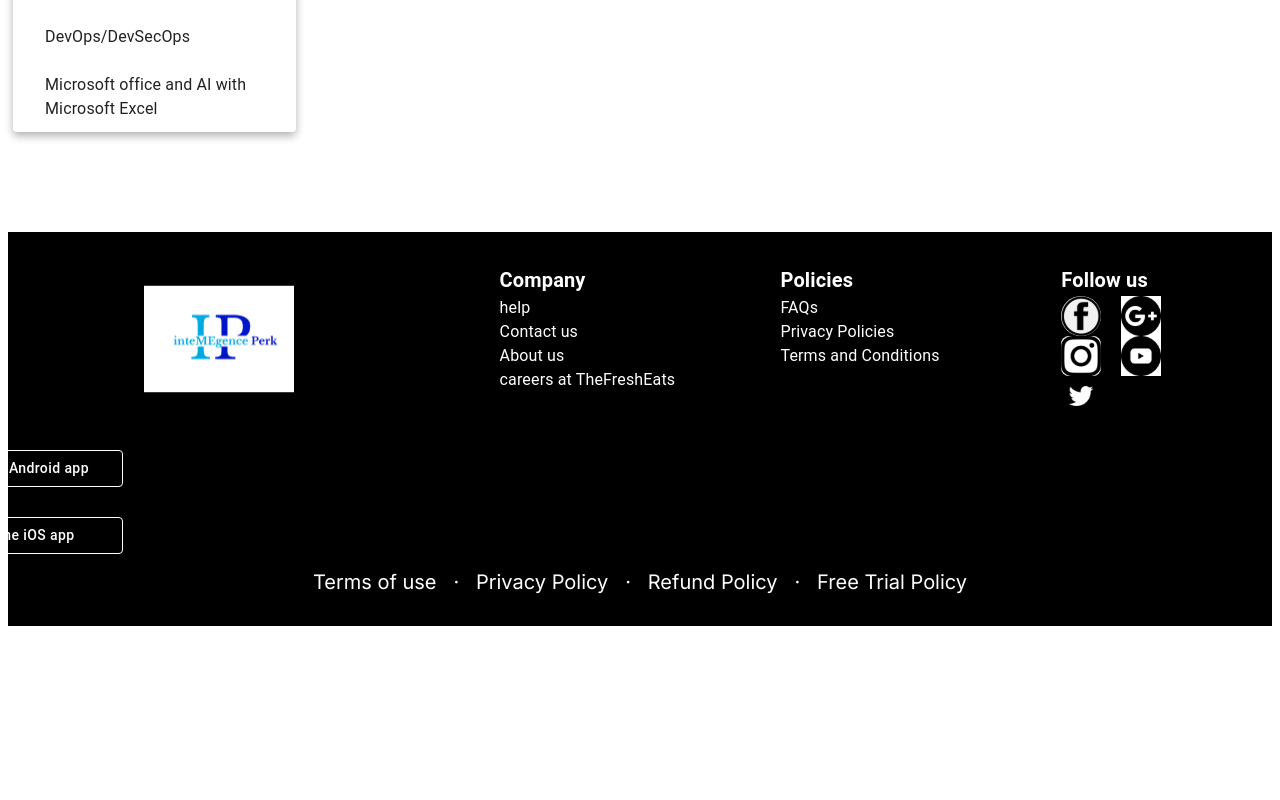
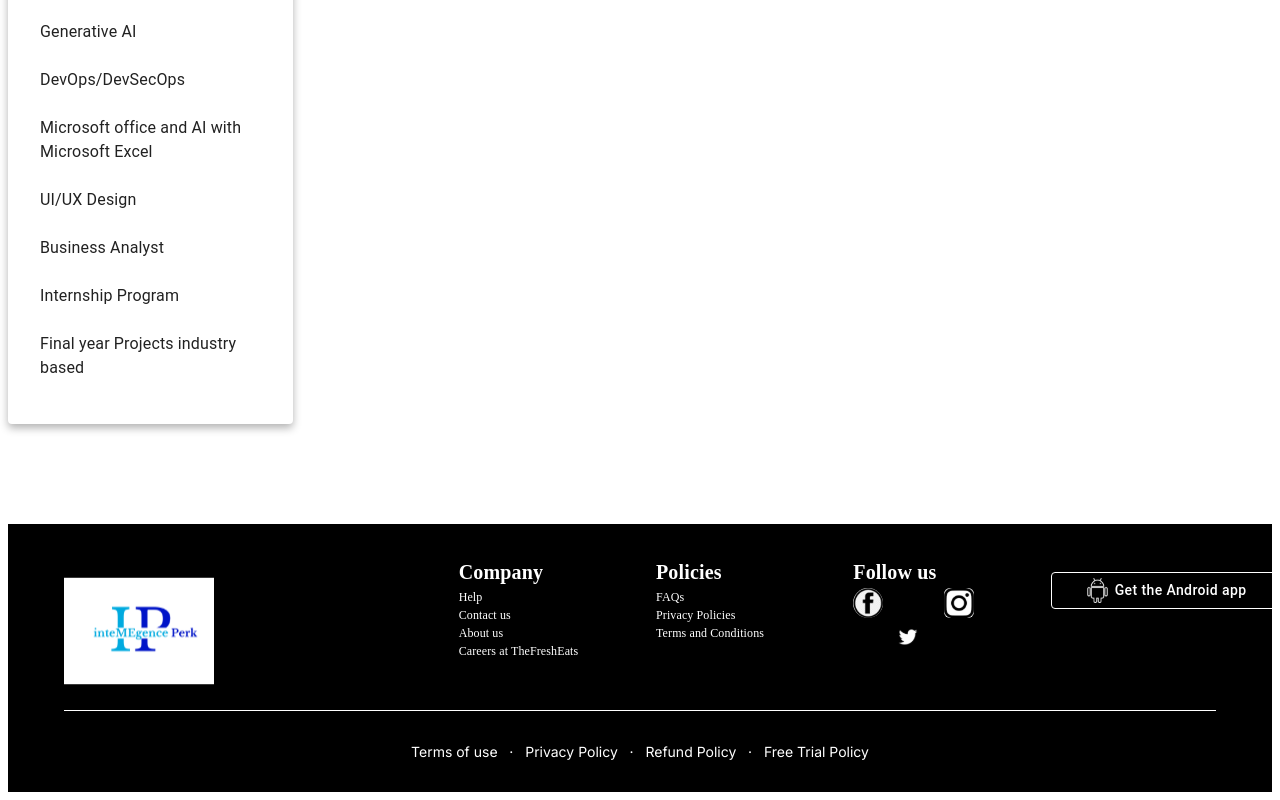
Before and after one commit to Kunalsingh6163/Project_v1, a Next.js app: page /courses in a window 1280 px wide. Shown: the part 549-1349 px from the top of the page. Before the commit the page ends 1183 px from the top, so only its background shows below. Built offline with nearby package versions, Linux system fonts and the light colour scheme.

Commit message:
footer update

```diff
--- a/src/app/component/Footer/Footer.tsx
+++ b/src/app/component/Footer/Footer.tsx
@@ -1,102 +1,140 @@
 import React from "react";
-import { Typography, Box, Grid, Container, Button } from "@mui/material";
+import { Typography, Box, Grid, Button } from "@mui/material";
 import Image from "next/image";
+import { Container } from "@mui/system";
 
 function Footer() {
   return (
     <Box
-      width={{ xs: "100%", md: "100%" }}
+      width="100%"
+      height="auto"
       sx={{
-        position: { xs: "relative", md: "relative" },
-        marginTop: { xs: "100px", md: "10px" },
+        position: "relative",
+        marginTop: { xs: "100px", md: "50px" },
         backgroundColor: "black",
         color: "white",
         py: 4,
-        height: { xs: "750px", lg: "auto" },
       }}
     >
-      <Grid container justifyContent="space-between" alignItems="flex-start">
+      <Container maxWidth="lg">
+        <Grid
+          container
+          spacing={4}
+          justifyContent="space-between"
+          alignItems="flex-start"
+        >
           <Grid
             item
             xs={12}
+            sm={6}
             md={4}
             display="flex"
             flexDirection="column"
-          alignItems="center"
+            alignItems={{ xs: "center", sm: "flex-start" }}
           >
             <Box mb={2}>
               <Image src="/Logo.svg" alt="Logo" width={150} height={150} />
             </Box>
           </Grid>
-        <Grid item xs={12} md={2}>
-          <Typography variant="h6" fontWeight="700">
+          <Grid item xs={6} sm={4} md={2}>
+            <Typography
+              variant="h6"
+              fontWeight="700"
+              sx={{ fontFamily: "poppins" }}
+            >
               Company
             </Typography>
-          <Typography>help</Typography>
-          <Typography>Contact us</Typography>
-          <Typography>About us</Typography>
-          <Typography>careers at TheFreshEats</Typography>
+            <Typography sx={{ fontFamily: "poppins", fontSize: "12px" }}>
+              Help
+            </Typography>
+            <Typography sx={{ fontFamily: "poppins", fontSize: "12px" }}>
+              Contact us
+            </Typography>
+            <Typography sx={{ fontFamily: "poppins", fontSize: "12px" }}>
+              About us
+            </Typography>
+            <Typography sx={{ fontFamily: "poppins", fontSize: "12px" }}>
+              Careers at TheFreshEats
+            </Typography>
           </Grid>
-        <Grid item xs={12} md={2}>
-          <Typography variant="h6" fontWeight="700">
+          <Grid item xs={6} sm={4} md={2}>
+            <Typography
+              variant="h6"
+              fontWeight="700"
+              sx={{ fontFamily: "poppins" }}
+            >
               Policies
             </Typography>
-          <Typography>FAQs</Typography>
-          <Typography>Privacy Policies</Typography>
-          <Typography>Terms and Conditions</Typography>
+            <Typography sx={{ fontFamily: "poppins", fontSize: "12px" }}>
+              FAQs
+            </Typography>
+            <Typography sx={{ fontFamily: "poppins", fontSize: "12px" }}>
+              Privacy Policies
+            </Typography>
+            <Typography sx={{ fontFamily: "poppins", fontSize: "12px" }}>
+              Terms and Conditions
+            </Typography>
           </Grid>
-        <Grid item xs={12} md={2}>
-          <Typography variant="h6" fontWeight="700">
+          <Grid item xs={12} sm={4} md={2}>
+            <Typography
+              variant="h6"
+              fontWeight="700"
+              sx={{ fontFamily: "poppins" }}
+            >
               Follow us
             </Typography>
-          <Box display="flex">
+            <Box sx={{ flexDirection: "row" }}>
               <Image
                 src="/facebook.svg"
                 alt="Facebook logo"
-              width={40}
-              height={40}
-              style={{ marginRight: "20px" }}
+                width={30}
+                height={30}
+                style={{ marginRight: "10px" }}
               />
               <Image
                 src="/google.svg"
                 alt="Google logo"
-              width={40}
-              height={40}
-              style={{ backgroundColor: "white" }}
+                width={30}
+                height={30}
+                style={{ marginRight: "21px" }}
               />
-          </Box>
-          <Box display="flex">
               <Image
                 src="/instagram.svg"
                 alt="Instagram logo"
-              width={40}
-              height={40}
-              style={{ marginRight: "20px" }}
+                width={30}
+                height={30}
+                style={{ marginRight: "10px" }}
               />
               <Image
                 src="/youtube.svg"
                 alt="Youtube logo"
-              width={40}
-              height={40}
-              style={{ backgroundColor: "white" }}
+                width={30}
+                height={30}
+                style={{ marginRight: "10px" }}
+              />
+              <Image
+                src="/twitter.svg"
+                alt="Twitter logo"
+                width={30}
+                height={30}
+                style={{ marginRight: "10px" }}
               />
             </Box>
-          <Image src="/twitter.svg" alt="Twitter logo" width={40} height={40} />
           </Grid>
           <Grid
-          marginTop={2}
             item
             xs={12}
+            sm={8}
             md={2}
             display="flex"
             flexDirection="column"
-          alignItems="center"
-          sx={{ paddingRight: { lg: 35 } }}
+            alignItems={{ xs: "center", sm: "flex-start" }}
+            mt={2}
           >
             <Button
               color="inherit"
               variant="outlined"
-            sx={{ width: "230px", textTransform: "none" }}
+              sx={{ width: "230px", textTransform: "none", mb: 2 }}
             >
               <Image
                 src="/android.svg"
@@ -107,31 +145,21 @@ function Footer() {
               />
               Get the Android app
             </Button>
-          <Button
-            color="inherit"
-            variant="outlined"
-            sx={{ width: "230px", marginTop: "30px", textTransform: "none" }}
-          >
-            <Image
-              src="/apple.svg"
-              alt="Apple Logo"
-              width={25}
-              height={25}
-              style={{ marginRight: "5px" }}
-            />
-            Get the iOS app
-          </Button>
           </Grid>
-        <Grid
-          marginTop={2}
-          item
-          xs={12}
-          sx={{ textAlign: "center", fontSize: "20px" }}
+        </Grid>
+        <Box
+          sx={{
+            mt:-2,
+            textAlign: "center",
+            fontSize: "14px",
+            pt: 4,
+            borderTop: "1px solid white",
+          }}
         >
           Terms of use &nbsp; · &nbsp; Privacy Policy &nbsp; · &nbsp; Refund
           Policy &nbsp; · &nbsp; Free Trial Policy
-        </Grid>
-      </Grid>
+        </Box>
+      </Container>
     </Box>
   );
 }
--- a/src/app/component/dashboard/CourseCard.tsx
+++ b/src/app/component/dashboard/CourseCard.tsx
@@ -33,7 +33,7 @@ export default function Courses() {
 
   const [selectedMainCourse, setSelectedMainCourse] = useState(null);
 
-  const handleSubjectClick = (mainCourse:any) => {
+  const handleSubjectClick = (mainCourse: any) => {
     if (selectedMainCourse === mainCourse) {
       setSelectedMainCourse(null);
     } else {
@@ -103,7 +103,7 @@ export default function Courses() {
     ],
   };
 
-  const SubjectComponent = (card:any ) => {
+  const SubjectComponent = (card: any) => {
     const { title, style, logo } = card;
 
     return (
@@ -120,7 +120,7 @@ export default function Courses() {
         }}
       >
         <Box sx={{ display: "flex", alignItems: "center" }}>
-          <img
+          <Image
             src={logo}
             alt={title}
             style={{
@@ -151,31 +151,17 @@ export default function Courses() {
   };
 
   return (
-    <Box>
+    <Box sx={{mt:2}}>
       <Typography
-        variant="h5"
-        style={{
-          width: "767px",
-          height: "59px",
-          top: "34px",
-          left: "63px",
-          fontFamily: "Poppins",
-          fontSize: "24px",
-          fontWeight: "400",
-          lineHeight: "32px",
-          letterSpacing: "0em",
-          textAlign: "left",
-          position: "absolute",
-        }}
+        sx={{ fontSize: "20px", fontFamily: "poppins", fontWeight: "700" }}
       >
         Top Certification Courses to Elevate Your Career
       </Typography>
       <Card
         sx={{
-          height: "500px",
-          width: "283px",
-          marginTop: "93px",
-          left: "5px",
+          height: "auto",
+          width: "285px",
+          marginTop: 2,
           boxShadow: "0px 4px 8px rgba(0, 0, 0, 0.3)",
           position: "relative",
         }}
@@ -264,10 +250,15 @@ export default function Courses() {
                       transform: "translateX(-14.5%) translateY(-15%)",
                     }}
                   />
-                  <Box sx={{position:'relative', paddingTop:'115px'}}>
-                  <SubjectComponent course={card} />
+                  <Box sx={{ position: "relative", paddingTop: "115px" }}>
+                    <SubjectComponent course={card} />
                   </Box>
-                  <Box sx={{ transform: "translate(-5%, 180%)" ,position:'relative'}}>
+                  <Box
+                    sx={{
+                      transform: "translate(-5%, 180%)",
+                      position: "relative",
+                    }}
+                  >
                     <Box
                       sx={{
                         display: "flex",
@@ -296,11 +287,11 @@ export default function Courses() {
                           width: "52px",
                           height: "12px",
                           top: "1324px",
-                          paddingLeft:'3px'
+                          paddingLeft: "3px",
                         }}
                       >
                         {" "}
-                        {card. duration}
+                        {card.duration}
                       </Typography>
                     </Box>
                     <Box
@@ -317,7 +308,7 @@ export default function Courses() {
                           top: "1344px",
                           left: "444px",
                           transform: "rotate(-0deg)",
-                          paddingLeft:'3px'
+                          paddingLeft: "3px",
                         }}
                       />
                       <Typography
@@ -333,7 +324,7 @@ export default function Courses() {
                           lineHeight: "12px",
                           letterSpacing: "-0.05em",
                           textAlign: "left",
-                          paddingLeft:'3px'
+                          paddingLeft: "3px",
                         }}
                       >
                         {card.ratings}
```
Also changed, not shown: src/app/dashboard/page.tsx (+16 -13 lines). Lines whose indentation alone changed are shown as unchanged.
